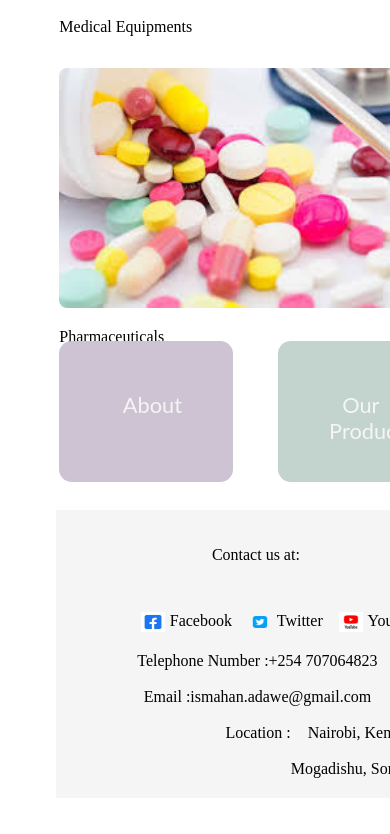
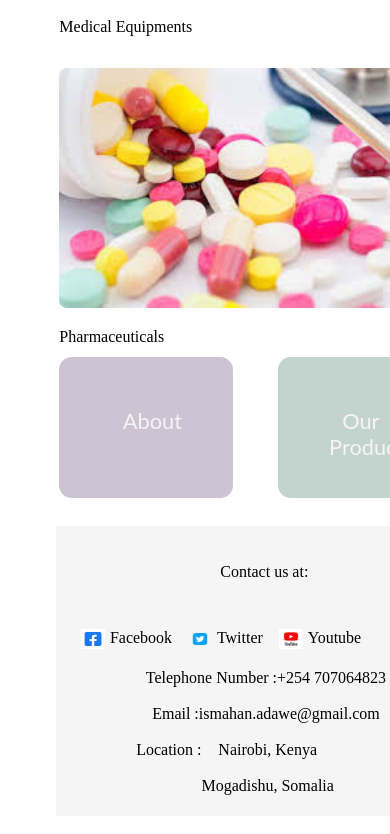
Before and after one commit to Lester-Nafwa/Akidas-web, a React (Create React App) app: page / in a window 390 px wide. Shown: the part 842-1676 px from the top of the page. Built offline with nearby package versions, Linux system fonts and the light colour scheme.

Commit message:
phone responsiveness

```diff
--- a/src/pages/Home/home.css
+++ b/src/pages/Home/home.css
@@ -148,71 +148,70 @@
 @media (max-width: 900px) {
   .currosel-img {
     height: 9em;
-    width:10em;
+    width: 10em;
   }
-  .gallery{
-    gap:4.5em;
+  .gallery {
+    gap: 4.5em;
     margin-left: 2em;
   }
   .home-elemets {
-    margin-left:5em;
+    margin-left: 5em;
     width: 100%;
     align-items: center;
   }
   .about-product {
     font-size: 0.8em;
-  width:30%;
+    width: 30%;
   }
   .about-home {
     font-size: 0.8em;
-  width:30%;
+    width: 30%;
   }
 }
-@media(max-width:400px){
+@media (max-width: 400px) {
   .scroll-img {
     margin-left: 1%;
     height: 10em;
     width: 100%;
     display: flex;
-  flex-direction:column;
+    flex-direction: column;
     gap: 2em;
   }
   .gallery {
     margin-left: 2em;
     display: flex;
-  flex-direction:column;
+    flex-direction: column;
     gap: 2em;
     width: 100%;
-
   }
   .currosel-img {
     height: 15em;
     width: 24em;
     gap: 4em;
   }
-.home-elemets{
-  margin-top: 45em;
+  .home-elemets {
+    margin-top: 46em;
     margin-left: 0.1em;
   }
- .about-home{
+  .about-home {
     margin-left: 0.3em;
     width: 100%;
   }
- .about-product{
+  .about-product {
     margin-left: 0em;
     width: 30%;
   }
   .item-home {
     margin-left: 0.8em;
-  gap:2em;
+    gap: 2em;
   }
 
   .footer {
     background-color: whitesmoke;
-    padding: 20px;
+    padding: 21px;
     text-align: center;
     margin-left: 1em;
-    width: 120%;
+    width: 125%;
   }
   .socia-handle {
     display: flex;
@@ -220,6 +219,12 @@
     gap: 1em;
     margin-top: 3em;
   }
-
-
+  .locate-ico {
+    display: flex;
+    text-align: center;
+    margin-left: 15%;
   }
+  .socia-handle {
+    margin-left: 1%;
+  }
+}
```
Lines whose indentation alone changed are shown as unchanged.
